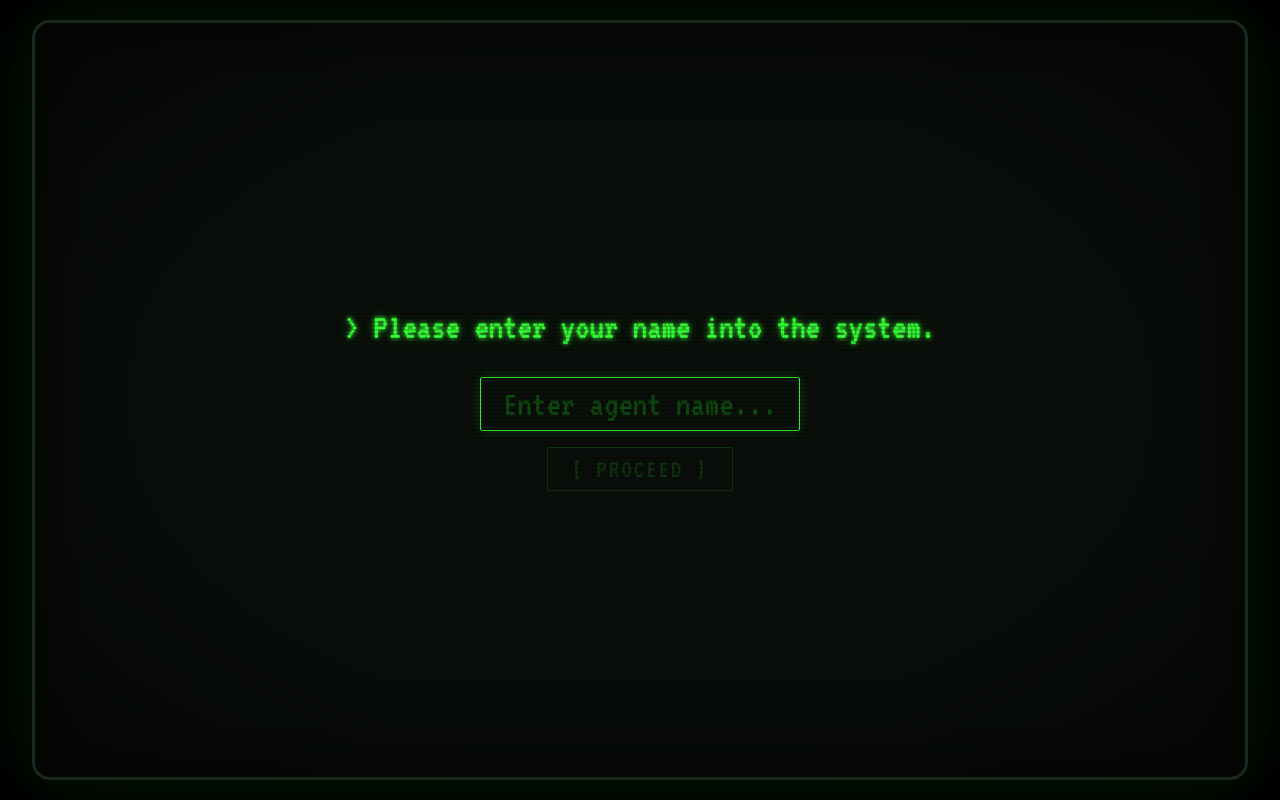
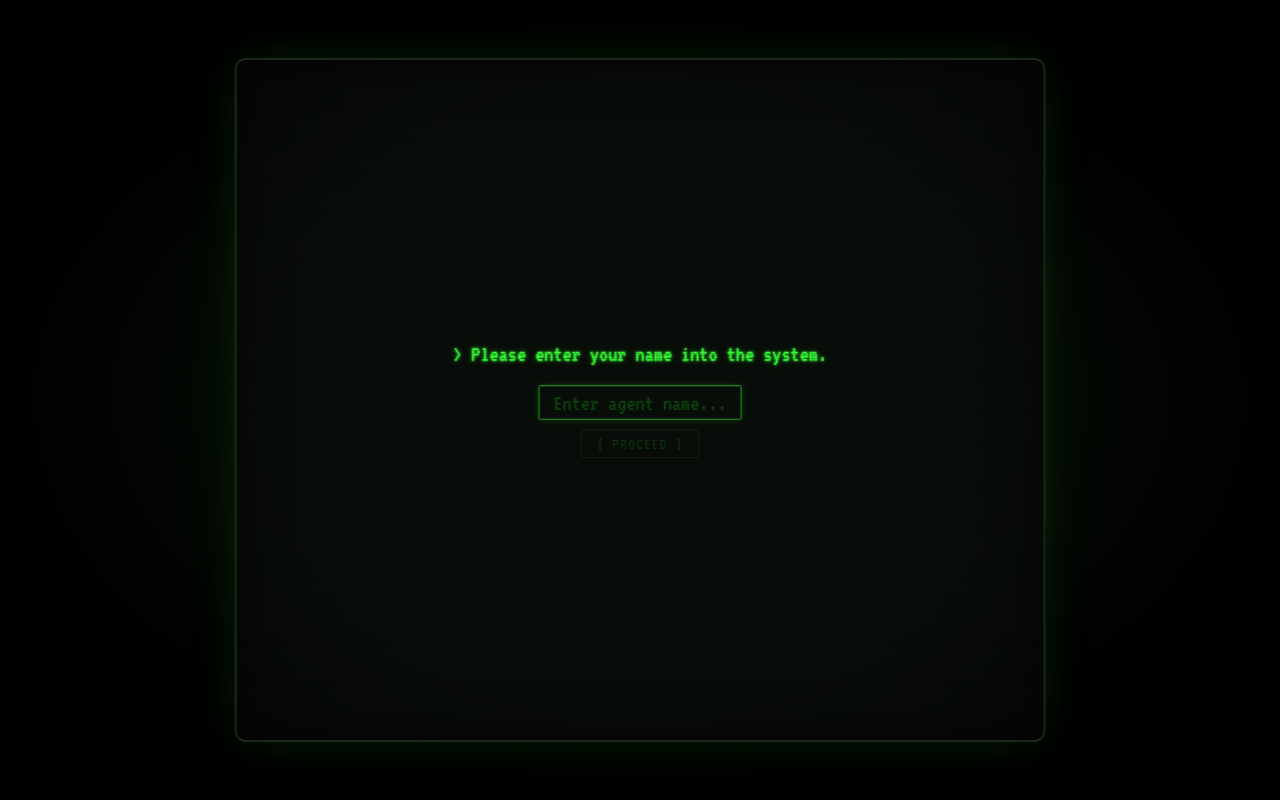
Before and after one commit to Beardicuss/FakeChecker, a React (Vite) app: page / in a window 1280 px wide. Built offline with nearby package versions, Linux system fonts and the light colour scheme.

Commit message:
feat: implement CRT visual overlay and layout styles for MainMenu and Workstation screens

```diff
--- a/src/components/CrtOverlay.css
+++ b/src/components/CrtOverlay.css
@@ -1,9 +1,8 @@
 /* ===== CRT WRAPPER ===== */
 .crt-wrapper {
     position: relative;
-    width: 95vw;
-    max-width: 1600px;
-    height: 95vh;
+    width: 1920px;
+    height: 1080px;
     background: var(--bg-dark);
     border: 3px solid #1a2a1a;
     border-radius: 18px;
@@ -19,8 +18,7 @@
     z-index: 1;
     width: 100%;
     height: 100%;
-    overflow: hidden;   /* ← only change: was overflow-y: auto (caused scroll) */
-    padding: var(--space-lg);
+    overflow: hidden;
 }
 
 /* ===== SCANLINES ===== */
@@ -49,12 +47,29 @@
 
 /* ===== FLICKER ANIMATION ===== */
 @keyframes crt-flicker {
-    0%  { opacity: 1;    }
-    3%  { opacity: 0.85; }
-    6%  { opacity: 1;    }
-    92% { opacity: 1;    }
-    94% { opacity: 0.9;  }
-    100%{ opacity: 1;    }
+    0% {
+        opacity: 1;
+    }
+
+    3% {
+        opacity: 0.85;
+    }
+
+    6% {
+        opacity: 1;
+    }
+
+    92% {
+        opacity: 1;
+    }
+
+    94% {
+        opacity: 0.9;
+    }
+
+    100% {
+        opacity: 1;
+    }
 }
 
 .crt-wrapper {
--- a/src/components/CrtOverlay.jsx
+++ b/src/components/CrtOverlay.jsx
@@ -1,13 +1,39 @@
-import React from 'react';
+import React, { useState, useEffect } from 'react';
 import './CrtOverlay.css';
+
+// Design baseline — the resolution where the game looks perfect at scale(1)
+const BASE_WIDTH = 1920;
+const BASE_HEIGHT = 1080;
 
 /**
  * CRT monitor overlay effect — scanlines + ambient glow.
  * Wraps the entire application content.
+ * Auto-scales to fit any viewport resolution.
  */
 export default function CrtOverlay({ children }) {
+    const [scale, setScale] = useState(1);
+
+    useEffect(() => {
+        const computeScale = () => {
+            // Use 95% of viewport to leave breathing room for browser chrome
+            const vw = window.innerWidth * 0.95;
+            const vh = window.innerHeight * 0.95;
+            const scaleX = vw / BASE_WIDTH;
+            const scaleY = vh / BASE_HEIGHT;
+            // Use the smaller axis so nothing clips — no cap, always fit
+            setScale(Math.min(scaleX, scaleY));
+        };
+
+        computeScale();
+        window.addEventListener('resize', computeScale);
+        return () => window.removeEventListener('resize', computeScale);
+    }, []);
+
     return (
-        <div className="crt-wrapper">
+        <div
+            className="crt-wrapper"
+            style={{ transform: `scale(${scale})`, transformOrigin: 'center center' }}
+        >
             <div className="crt-content">
                 {children}
             </div>
--- a/src/screens/MainMenu.css
+++ b/src/screens/MainMenu.css
@@ -8,8 +8,7 @@
     transform-origin: 52.5% 65%;
 }
 
-.main-menu__bg-room,
-.main-menu__bg-monitor {
+.main-menu__bg-room {
     position: absolute;
     top: 0;
     left: 0;
@@ -18,13 +17,18 @@
     background-size: cover;
     background-position: center;
     background-repeat: no-repeat;
-}
-
-.main-menu__bg-room {
     z-index: 1;
 }
 
 .main-menu__bg-monitor {
+    position: absolute;
+    top: 0;
+    left: 0;
+    right: 0;
+    bottom: 0;
+    background-size: contain;
+    background-position: center;
+    background-repeat: no-repeat;
     z-index: 2;
     pointer-events: none;
     transition: opacity 0.5s ease-in;
@@ -86,15 +90,14 @@
     justify-content: center;
     align-items: center;
     gap: var(--space-md);
-    width: 34vw;
-    height: 56vh;
-    margin-top: 19vh;
-    margin-left: 2.5vw;
+    width: 653px;
+    height: 605px;
+    margin-top: 205px;
+    margin-left: 48px;
     /* Use this to push it right or left */
     /* Push down to align perfectly within the physical CRT hole */
-    background: #000;
+    background: transparent;
     padding: var(--space-xl);
-    box-shadow: inset 0 0 50px rgba(0, 0, 0, 0.9);
 }
 
 .main-menu__logo {
--- a/src/screens/Workstation.css
+++ b/src/screens/Workstation.css
@@ -5,6 +5,7 @@
     gap: var(--space-sm);
     background: #000;
     position: relative;
+    padding: var(--space-lg);
 }
 
 .workstation__header,
```
Also changed, not shown: src/assets/backgrounds/menu_monitor2.png.
